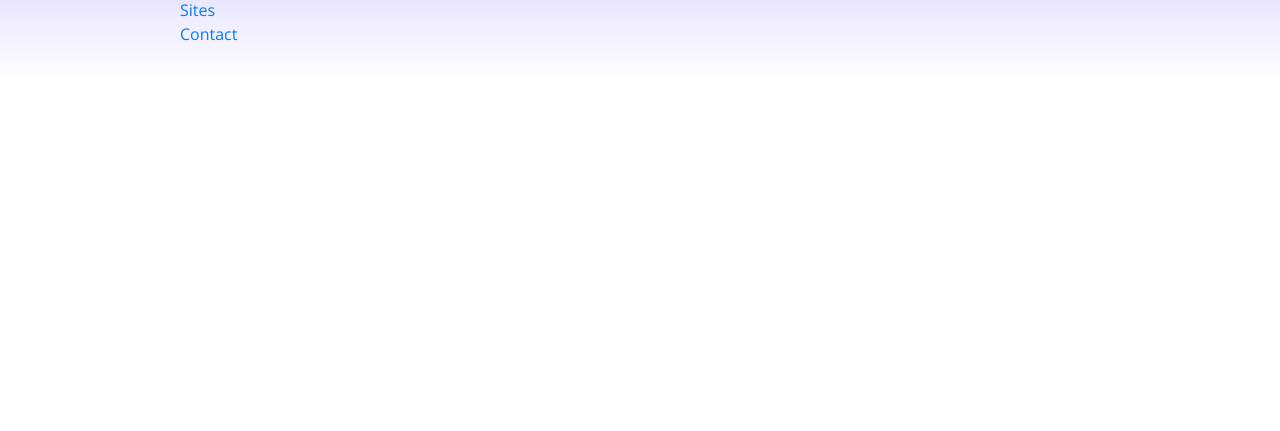
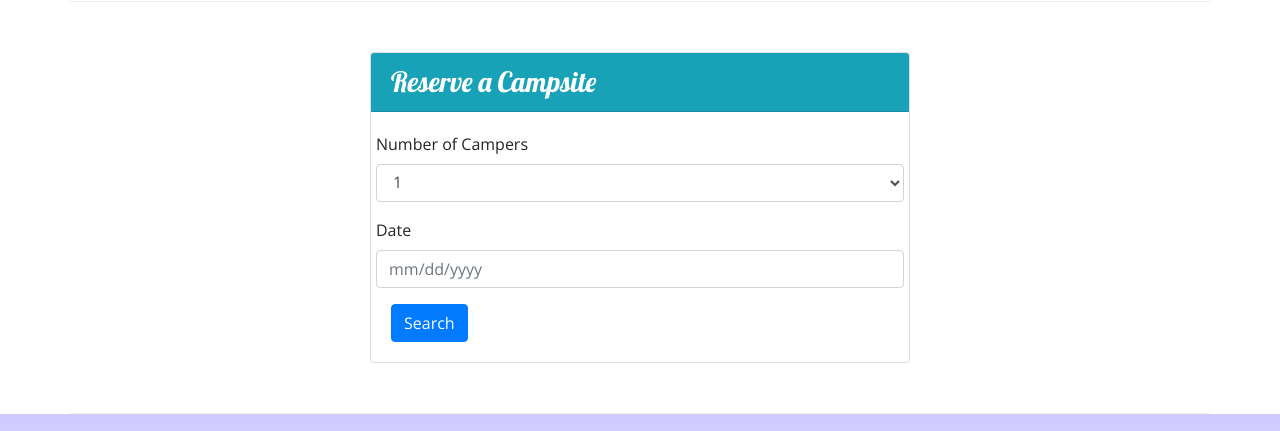
Before and after one commit to fitzerj/nucamp-bootstrap, a website: page index.html in a window 1280 px wide. Shown: the part 1151-1582 px from the top of the page. Before the commit the page ends 1233 px from the top, so only its background shows below. Drawn offline with nearby package versions, Linux system fonts and the light colour scheme.

Commit message:
Week 2 assignment

```diff
--- a/index.html
+++ b/index.html
@@ -27,6 +27,9 @@
                 <div class="col">
                     <h1>NuCamp</h1>
                     <h2>a better way to camp</h2>
+                </div>
+                <div class="col-md-4 col-xl-2">
+                    <a class="btn btn-info btn-lg mt-4">Reserve Campsite</a>
                 </div>
             </div>
         </div>
@@ -70,9 +73,14 @@
                 <h2>Featured Campsites</h2>
             </div>
             <div class="col">
-                <h3>React Lake Campground</h3>
-        		<p class="d-none d-sm-block">Nestled in the foothills of the Chrome Mountains, this campground on the shores of the pristine React Lake is a favorite for fly fishers.</p>
-   			</div>
+                <div class="media">
+                    <div class="media-body align-self-center">
+                        <h3>React Lake Campground</h3>
+                        <p class="d-none d-sm-block">Nestled in the foothills of the Chrome Mountains, this campground on the shores of the pristine React Lake is a favorite for fly fishers.</p>
+                   </div>
+                    <img class="d-flex ml-3 img-thumbnail" src="img/react-lake-thumb.jpg" alt="React Lake" />
+                </div>
+            </div>
         </div>
 
         <div class="row row-content align-items-center">
@@ -85,6 +93,40 @@
                     <div class="media-body align-self-center">
                         <h3>Bootstrap Outfitters</h3>
         				<p class="d-none d-sm-block">Bootstrap Outfitters supplies you with gear you need at prices you can't beat.</p>
+                    </div>
+                </div>
+            </div>
+        </div>
+
+        <div class="row row-content align-items-center">
+            <div class="col-sm-6 mx-auto">
+                <div class="card">
+                    <h3 class="card-header bg-info text-white">
+                        Reserve a Campsite
+                    </h3>
+                    <div class="card-body">
+                        <form id="reserveForm">
+                            <div class="row form-group">
+                                <label col-sm-6 for="numCampers col-form-label">Number of Campers</label>
+                                <select class="form-control" name="numBampers" id="numCampers">
+                                        <option value=1>1</option>
+                                        <option value=2>2</option>
+                                        <option value=3>3</option>
+                                        <option value=4>4</option>
+                                        <option value=5>5</option>
+                                        <option value=6>6</option>
+                                </select>
+                            </div>
+                            <div class="row form-group">
+                                <label col-sm-6 for="date col-form-label">Date</label>
+                                <input class="form-control" name="date" id="date" placeholder="mm/dd/yyyy">
+                            </div>
+                            <div class="row">
+                                <div class="col">
+                                 <button class="btn btn-primary" type="submmit">Search</button>
+                                </div>
+                            </div>
+                        </form>
                     </div>
                 </div>
             </div>
```
